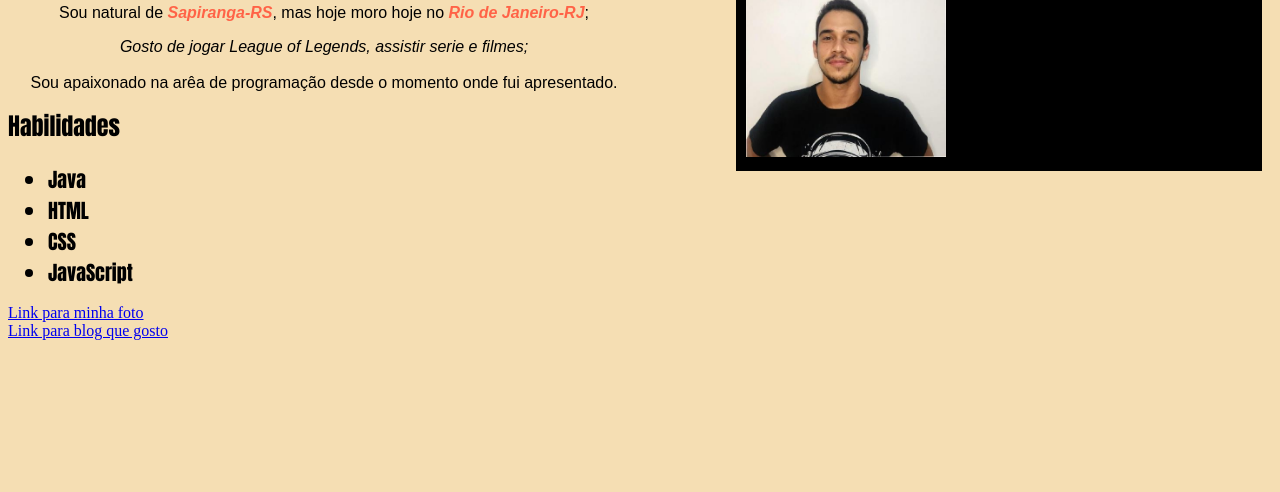
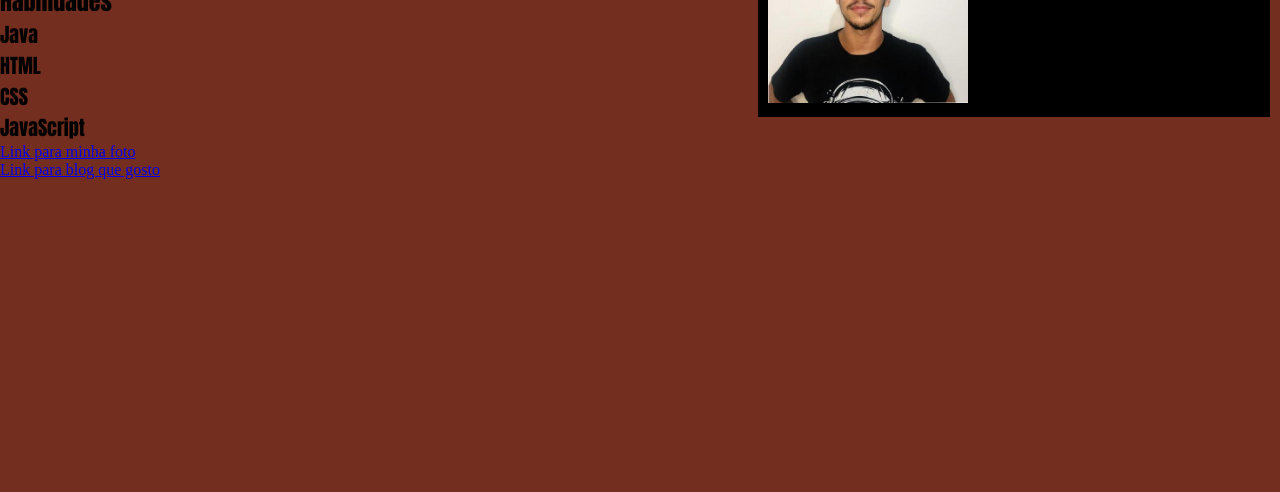
Before and after one commit to ThiagoSilva042/ThiagoSilva042.github.io, a plain HTML site: page index.html in a window 1280 px wide. Shown: the part 308-800 px from the top of the page. Drawn offline with Linux system fonts and the light colour scheme.

Commit message:
Organizado codigo style.css

```diff
--- a/style.css
+++ b/style.css
@@ -1,3 +1,13 @@
+*{
+    margin: 0;
+    padding: 0;
+    box-sizing: border-box;
+}
+
+body {
+    background-color: #732E1F;
+}
+
 #titulo {
     font-family: monospace;
     text-align: center;
@@ -32,9 +42,6 @@
     font-family: Impact, Haettenschweiler, 'Arial Narrow Bold', sans-serif;
 }
 
-body {
-    background-color: wheat;
-}
 
 em {
     color: tomato;
```
